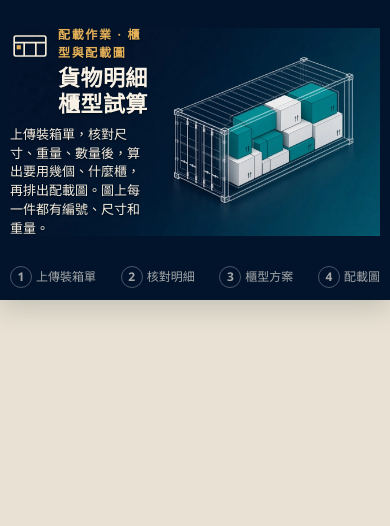
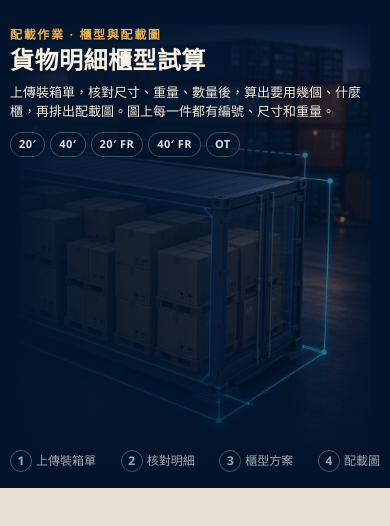
Before and after one commit to SHALIN-WU/container-stowage, a plain HTML site: page index.html in a window 390 px wide. Drawn offline with nearby package versions, Linux system fonts and the light colour scheme.

Commit message:
優化首頁 Hero 貨櫃背景
Co-authored-by: Cursor <cursoragent@cursor.com>

```diff
--- a/css/app.css
+++ b/css/app.css
@@ -60,6 +60,10 @@ button, input { font: inherit; color: inherit; }
   box-shadow: 0 10px 24px rgba(14, 36, 32, 0.16);
 }
 
+.hero-backdrop {
+  display: none;
+}
+
 .mast-inner, .stage {
   width: min(1120px, calc(100% - 32px));
   margin: 0 auto;
@@ -87,40 +91,145 @@ button, input { font: inherit; color: inherit; }
 }
 
 body[data-step="1"] .mast {
+  position: relative;
+  overflow: hidden;
+  isolation: isolate;
   background: #02142c;
+  box-shadow: none;
+}
+
+body[data-step="1"] .hero-backdrop {
+  display: block;
+  position: absolute;
+  inset: 0;
+  z-index: 0;
+  pointer-events: none;
+  overflow: hidden;
+}
+
+body[data-step="1"] .hero-bg {
+  display: block;
+  width: 100%;
+  height: 100%;
+  object-fit: cover;
+  object-position: center;
+  filter: brightness(1.04) contrast(1.03) saturate(1.05);
+  transform: scale(0.94);
+  animation: hero-bg-drift 22s ease-in-out infinite alternate;
+}
+
+body[data-step="1"] .hero-backdrop::before {
+  content: "";
+  position: absolute;
+  inset: 0;
+  z-index: 1;
+  pointer-events: none;
+  background:
+    linear-gradient(
+      90deg,
+      #02142c 0%,
+      rgba(2, 20, 44, 0) 14%,
+      rgba(2, 20, 44, 0) 86%,
+      #02142c 100%
+    ),
+    linear-gradient(
+      180deg,
+      #02142c 0%,
+      rgba(2, 20, 44, 0) 14%,
+      rgba(2, 20, 44, 0) 86%,
+      #02142c 100%
+    );
+}
+
+body[data-step="1"] .hero-backdrop::after {
+  content: "";
+  position: absolute;
+  inset: 0;
+  z-index: 2;
+  background:
+    linear-gradient(
+      105deg,
+      rgba(2, 20, 44, 0.66) 0%,
+      rgba(2, 20, 44, 0.45) 30%,
+      rgba(2, 20, 44, 0.12) 52%,
+      rgba(2, 20, 44, 0.04) 76%,
+      rgba(2, 20, 44, 0.14) 100%
+    ),
+    linear-gradient(180deg, rgba(2, 20, 44, 0.05) 0%, rgba(2, 20, 44, 0.42) 100%);
+}
+
+body[data-step="1"] .mast-inner {
+  position: relative;
+  z-index: 1;
+  padding: 34px 0 26px;
 }
 
 body[data-step="1"] .hero-row {
   position: relative;
   display: flex;
   align-items: center;
-  min-height: 360px;
-  overflow: hidden;
-  background: #02142c;
+  min-height: 420px;
+  overflow: visible;
+}
+
+body[data-step="1"] .hero-row::after {
+  display: none;
 }
 
 body[data-step="1"] .hero-image {
-  position: absolute;
-  inset: 0;
-  width: 100%;
-  height: 100%;
-  max-height: none;
-  object-fit: contain;
-  object-position: right center;
-  filter: none;
+  display: none;
 }
 
 body[data-step="1"] .hero-copy {
   position: relative;
-  z-index: 1;
-  width: min(26rem, 42%);
-  padding: 24px 18px 24px 0;
-  text-shadow: 0 1px 2px rgba(0, 0, 0, 0.55);
+  z-index: 2;
+  width: min(31rem, 54%);
+  padding: 18px 0;
+  text-shadow: 0 1px 2px rgba(0, 0, 0, 0.45);
+  animation: hero-copy-in 700ms cubic-bezier(0.22, 1, 0.36, 1) both;
+}
+
+body[data-step="1"] h1 {
+  font-size: clamp(30px, 3.4vw, 40px);
 }
 
 body[data-step="1"] .hero-copy .lede {
-  max-width: none;
+  max-width: 34rem;
   color: #f4ecdf;
+}
+
+.hero-types {
+  display: none;
+}
+
+body[data-step="1"] .hero-types {
+  display: flex;
+  flex-wrap: wrap;
+  gap: 7px;
+  margin: 18px 0 0;
+}
+
+body[data-step="1"] .hero-types span {
+  padding: 4px 10px;
+  border: 1px solid rgba(244, 234, 216, 0.25);
+  border-radius: 999px;
+  background: rgba(2, 20, 44, 0.36);
+  color: rgba(255, 253, 248, 0.88);
+  font-size: 12px;
+  font-weight: 700;
+  letter-spacing: 0.04em;
+  backdrop-filter: blur(6px);
+}
+
+body[data-step="1"] .steps {
+  margin-top: 22px;
+  animation: hero-copy-in 900ms cubic-bezier(0.22, 1, 0.36, 1) both;
+}
+
+body[data-step="2"] .hero-backdrop,
+body[data-step="3"] .hero-backdrop,
+body[data-step="4"] .hero-backdrop {
+  display: none;
 }
 
 body[data-step="2"] .hero-row,
@@ -133,6 +242,46 @@ body[data-step="2"] .hero-image,
 body[data-step="3"] .hero-image,
 body[data-step="4"] .hero-image {
   display: none;
+}
+
+@keyframes hero-bg-drift {
+  from { transform: scale(0.94) translate3d(0, 0, 0); }
+  to { transform: scale(0.98) translate3d(-1%, -0.5%, 0); }
+}
+
+@keyframes hero-copy-in {
+  from {
+    opacity: 0;
+    transform: translate3d(0, 14px, 0);
+  }
+  to {
+    opacity: 1;
+    transform: translate3d(0, 0, 0);
+  }
+}
+
+@keyframes hero-product-in {
+  from {
+    opacity: 0;
+    transform: translate3d(18px, 10px, 0) scale(0.96);
+  }
+  to {
+    opacity: 1;
+    transform: translate3d(0, 0, 0) scale(1);
+  }
+}
+
+@media (prefers-reduced-motion: reduce) {
+  body[data-step="1"] .hero-bg,
+  body[data-step="1"] .hero-image,
+  body[data-step="1"] .hero-copy,
+  body[data-step="1"] .steps {
+    animation: none;
+  }
+
+  body[data-step="1"] .hero-bg {
+    transform: scale(0.94);
+  }
 }
 
 .brand {
@@ -1167,6 +1316,18 @@ button.piece-name.is-open .name-full { display: inline; }
     grid-template-columns: minmax(0, 1fr) minmax(190px, 260px);
     gap: 18px;
   }
+  body[data-step="1"] .hero-row {
+    min-height: 340px;
+  }
+  body[data-step="1"] .mast-inner { padding: 26px 0 20px; }
+  body[data-step="1"] .hero-bg { object-position: 78% center; }
+  body[data-step="1"] .hero-copy { width: min(26rem, 58%); }
+  body[data-step="1"] h1 { font-size: 28px; }
+  body[data-step="1"] .mark { width: 40px; height: 40px; }
+  body[data-step="1"] .hero-image {
+    right: -4%;
+    width: 66%;
+  }
   .summary,
   .plans-1,
   .plans-2,
@@ -1197,27 +1358,71 @@ button.piece-name.is-open .name-full { display: inline; }
   .hero-image {
     max-height: 94px;
   }
+  body[data-step="1"] .mast-inner { padding: 18px 0 16px; }
   body[data-step="1"] .hero-row {
     display: flex;
-    align-items: center;
-    min-height: 210px;
+    align-items: flex-start;
+    min-height: 410px;
+  }
+  body[data-step="1"] .hero-row::after {
+    top: 44%;
+    right: -12%;
+    width: 92%;
+    height: 56%;
   }
   body[data-step="1"] .hero-image {
-    max-height: none;
-    object-fit: contain;
-    object-position: right center;
+    top: 43%;
+    right: 1%;
+    bottom: 0;
+    width: 88%;
+    height: 57%;
+    object-position: 85% center;
+    opacity: 0.88;
   }
   body[data-step="1"] .hero-copy {
-    width: min(14.5rem, 40%);
-    padding: 12px 8px 12px 0;
+    width: 100%;
+    padding: 8px 0;
   }
+  body[data-step="1"] h1 { font-size: 24px; }
   body[data-step="1"] .brand {
     align-items: flex-start;
-    gap: 8px;
+    gap: 0;
   }
+  body[data-step="1"] .mark { display: none; }
   body[data-step="1"] .lede {
+    max-width: 20rem;
     font-size: 13px;
     line-height: 1.45;
+  }
+  body[data-step="1"] .hero-types {
+    gap: 5px;
+    margin-top: 12px;
+  }
+  body[data-step="1"] .hero-types span {
+    padding: 3px 8px;
+    font-size: 11px;
+  }
+  body[data-step="1"] .hero-bg {
+    object-fit: cover;
+    object-position: right center;
+    transform: scale(0.9);
+    animation: none;
+  }
+  body[data-step="1"] .hero-backdrop::after {
+    background:
+      linear-gradient(
+        90deg,
+        rgba(2, 20, 44, 0.94) 0%,
+        rgba(2, 20, 44, 0.84) 48%,
+        rgba(2, 20, 44, 0.58) 74%,
+        rgba(2, 20, 44, 0.3) 100%
+      ),
+      linear-gradient(
+        180deg,
+        rgba(2, 20, 44, 0.18) 0%,
+        rgba(2, 20, 44, 0.1) 64%,
+        rgba(2, 20, 44, 0.46) 100%
+      );
   }
   .steps {
     width: 100%;
--- a/index.html
+++ b/index.html
@@ -5,7 +5,7 @@
     <meta name="viewport" content="width=device-width, initial-scale=1" />
     <meta name="color-scheme" content="light" />
     <title>貨物明細櫃型試算</title>
-    <link rel="stylesheet" href="css/app.css?v=2.2" />
+    <link rel="stylesheet" href="css/app.css?v=3.0" />
     <script type="importmap">
       {
         "imports": {
@@ -17,6 +17,17 @@
   <body data-step="1">
     <a class="skip" href="#stage">跳到主要內容</a>
     <header class="mast">
+      <div class="hero-backdrop" aria-hidden="true">
+        <img
+          class="hero-bg"
+          src="images/container-planner-hero.jpg?v=3.0"
+          alt=""
+          width="1024"
+          height="576"
+          decoding="async"
+          fetchpriority="high"
+        />
+      </div>
       <div class="mast-inner">
         <div class="hero-row">
           <div class="hero-copy">
@@ -34,14 +45,10 @@
             <p class="lede">
               上傳裝箱單，核對尺寸、重量、數量後，算出要用幾個、什麼櫃，再排出配載圖。圖上每一件都有編號、尺寸和重量。
             </p>
+            <p class="hero-types" aria-label="支援櫃型">
+              <span>20′</span><span>40′</span><span>20′ FR</span><span>40′ FR</span><span>OT</span>
+            </p>
           </div>
-          <img
-            class="hero-image"
-            src="images/container-hero-3d.webp?v=2.2"
-            alt="打開的貨櫃中整齊排放不同尺寸的貨物"
-            width="1280"
-            height="720"
-          />
         </div>
         <ol class="steps" aria-label="作業步驟">
           <li data-step="1"><span class="step-body"><span class="step-index">1</span>上傳裝箱單</span></li>
@@ -68,6 +75,6 @@
         location.replace("http://localhost:8765/");
       }
     </script>
-    <script type="module" src="js/app.js?v=2.2"></script>
+    <script type="module" src="js/app.js?v=3.0"></script>
   </body>
 </html>
```
Also changed, not shown: images/container-planner-hero.jpg (added).
